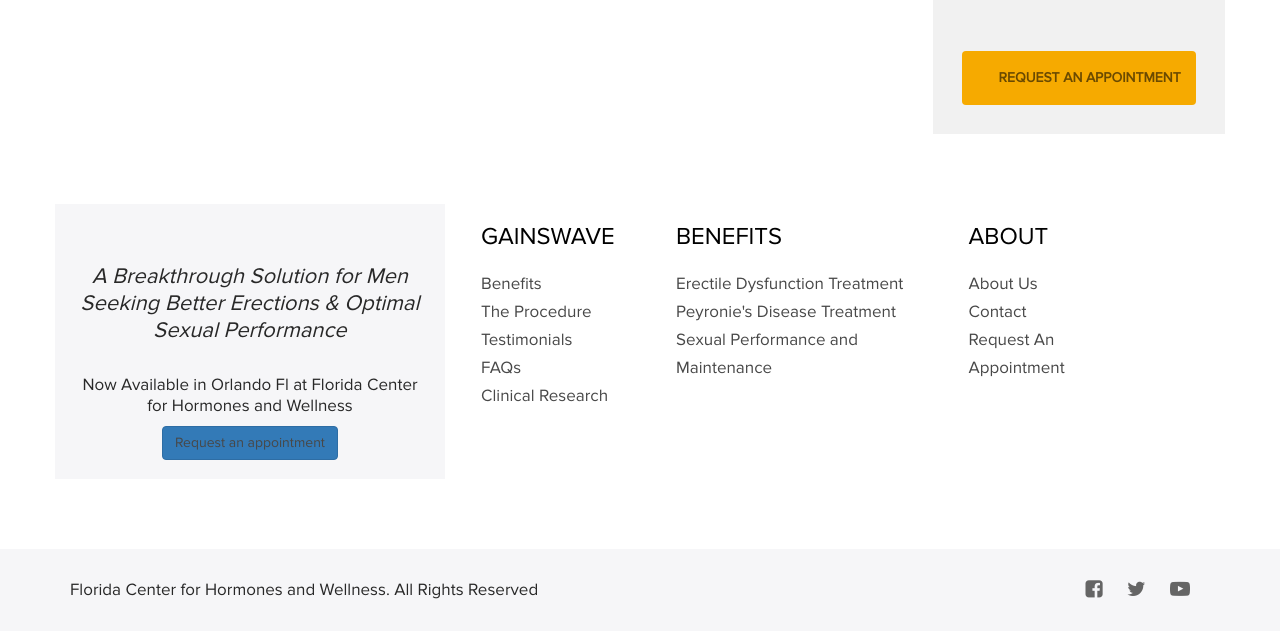
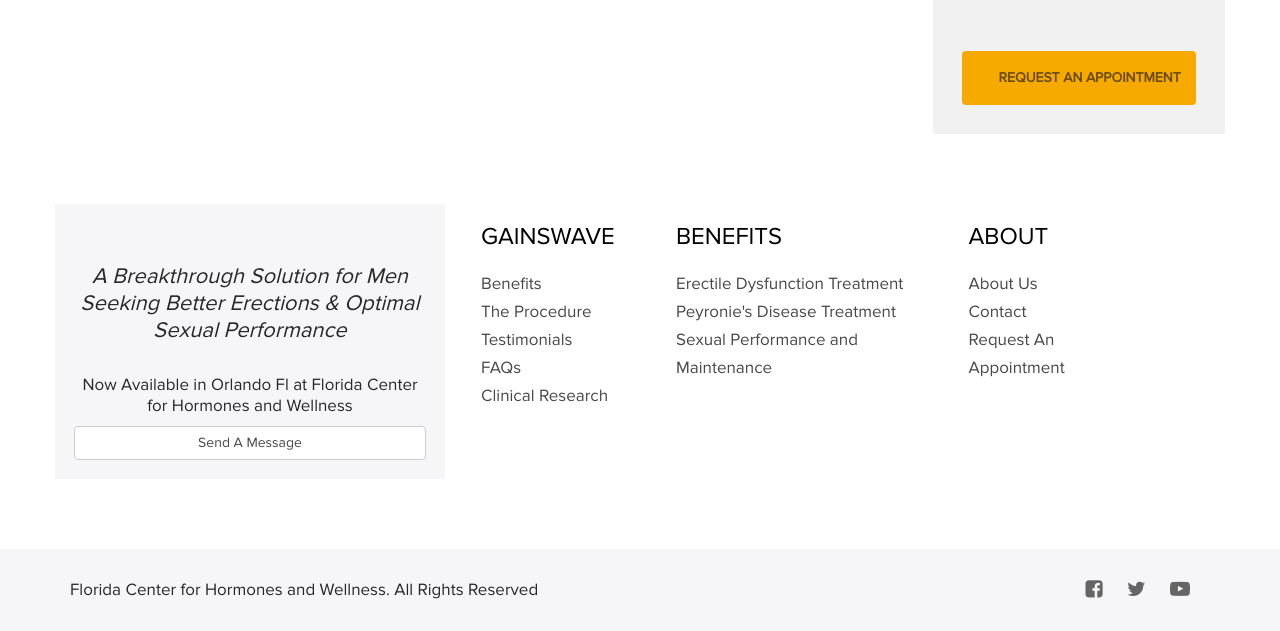
Before and after one commit to aaghealth/gainswavecolumbus.com, a Jekyll site: the page built from thanks.html, in a window 1280 px wide, cut to the strip 758-1389 px from the top of the page. Built offline with Jekyll 4.4.1, drawn with Linux system fonts in a browser that asks for light colours; nearby versions of some CDN libraries.

Commit message:
Update footer.html

```diff
--- a/_includes/footer.html
+++ b/_includes/footer.html
@@ -5,7 +5,7 @@
 				<div class="col-xs-12 col-sm-3 col-lg-4 logobox">
 
 					<p class="slogan">{{ site.home_page_banner_tagline }}</p><p>Now Available in {{site.keyword_location}} at {{site.practice_name}}</p>
-					<a href="{{site.url}}/request-an-appointment" title="GAINSWave in {{site.keyword_location}}" class="btn btn-primary">Request an appointment</a>
+					<a href="{{site.url}}/contact" title="GAINSWave in {{site.keyword_location}}" class="btn btn-block btn-default">Send A Message</a>
 				</div>
 				<div class="col-xs-12 col-sm-3 col-lg-2">
 					<h3>GAINSWave</h3>
```
